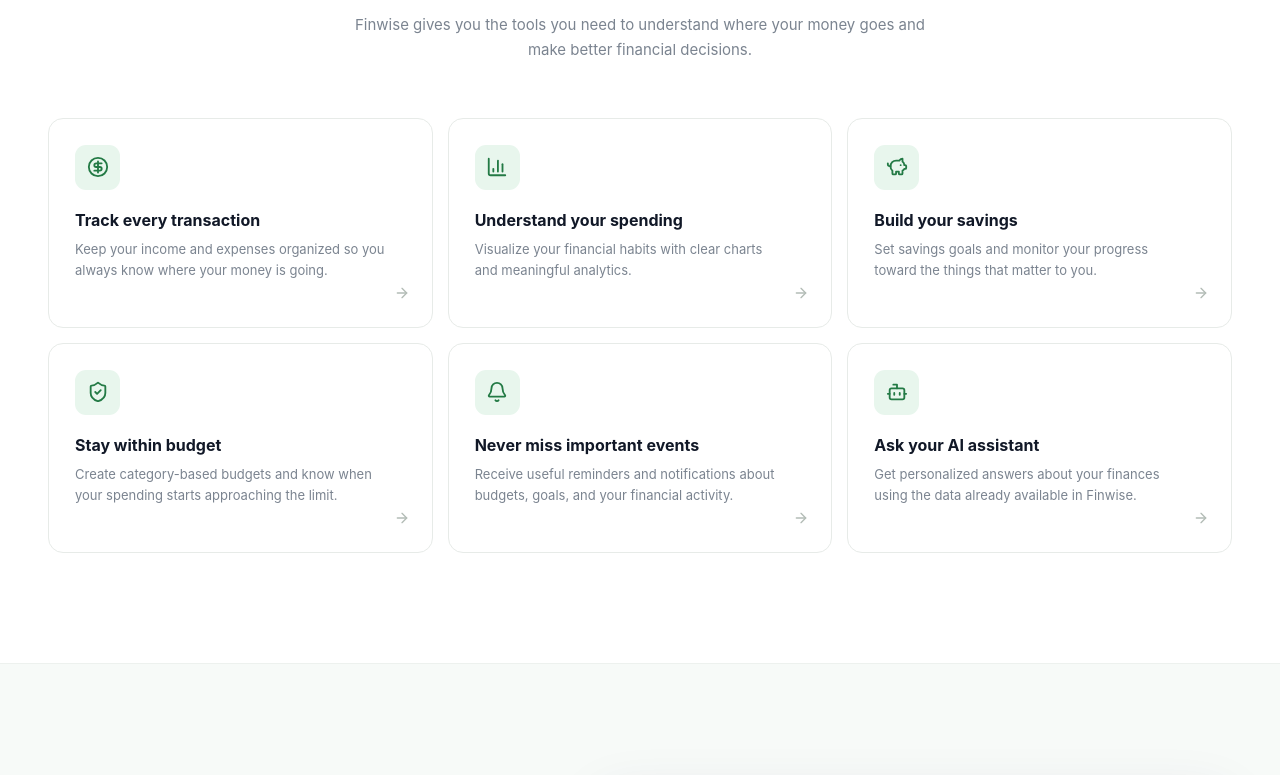
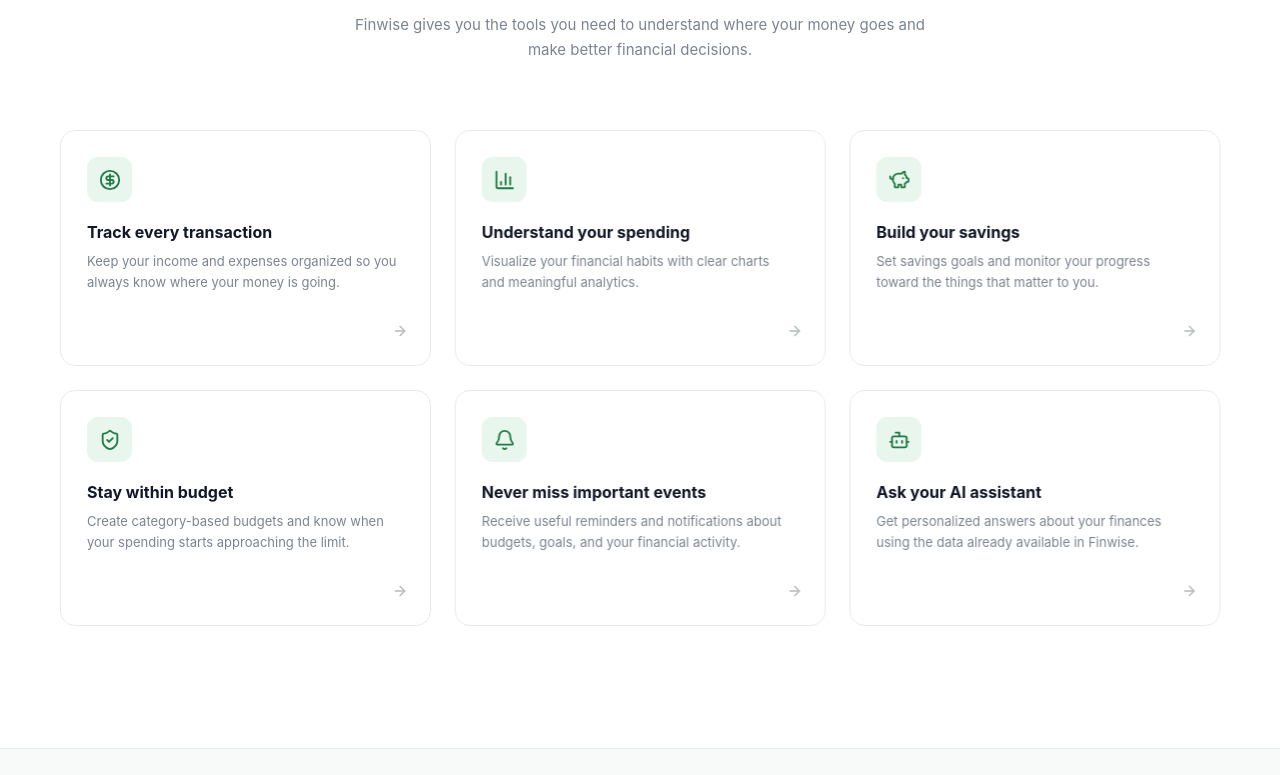
Before and after one commit to Jaydeep-Sarkar-10/Finwise, a React app in the folder frontend/: page / in a window 1280 px wide. Shown: the part 990-1765 px from the top of the page. Built offline with nearby package versions, Linux system fonts and the light colour scheme; the HTML template or start-up script is replaced by a standard one.

Commit message:
Updated the landing page ui

```diff
--- a/frontend/package.json
+++ b/frontend/package.json
@@ -11,6 +11,7 @@
   },
   "dependencies": {
     "firebase": "^12.17.1",
+    "gsap": "^3.15.0",
     "lucide-react": "^1.31.0",
     "ogl": "^1.0.11",
     "react": "^19.2.8",
--- a/frontend/src/components/LandingPage.jsx
+++ b/frontend/src/components/LandingPage.jsx
@@ -20,6 +20,7 @@
 import { useState } from "react";
 import SpecularButton from "./SpecularButton";
 import CurvedLoop from "./CurvedLoop";
+import Masonry from "./Masonry";
 
 function LandingPage({ onGetStarted, onLogin }) {
   const [mobileMenu, setMobileMenu] = useState(false);
@@ -517,44 +518,84 @@
         </div>
 
 
-        <div className="landing-features-grid">
-
+        <div style={{ maxWidth: '1200px', margin: '0 auto' }}>
+          <Masonry
+            items={[
+              {
+                id: "1",
+                height: 260,
+                content: (
                   <FeatureCard
                     icon={<CircleDollarSign size={22} />}
                     title="Track every transaction"
                     description="Keep your income and expenses organized so you always know where your money is going."
                   />
-
+                )
+              },
+              {
+                id: "2",
+                height: 260,
+                content: (
                   <FeatureCard
                     icon={<BarChart3 size={22} />}
                     title="Understand your spending"
                     description="Visualize your financial habits with clear charts and meaningful analytics."
                   />
-
+                )
+              },
+              {
+                id: "3",
+                height: 260,
+                content: (
                   <FeatureCard
                     icon={<PiggyBank size={22} />}
                     title="Build your savings"
                     description="Set savings goals and monitor your progress toward the things that matter to you."
                   />
-
+                )
+              },
+              {
+                id: "4",
+                height: 260,
+                content: (
                   <FeatureCard
                     icon={<ShieldCheck size={22} />}
                     title="Stay within budget"
                     description="Create category-based budgets and know when your spending starts approaching the limit."
                   />
-
+                )
+              },
+              {
+                id: "5",
+                height: 260,
+                content: (
                   <FeatureCard
                     icon={<Bell size={22} />}
                     title="Never miss important events"
                     description="Receive useful reminders and notifications about budgets, goals, and your financial activity."
                   />
-
+                )
+              },
+              {
+                id: "6",
+                height: 260,
+                content: (
                   <FeatureCard
                     icon={<Bot size={22} />}
                     title="Ask your AI assistant"
                     description="Get personalized answers about your finances using the data already available in Finwise."
                   />
-
+                )
+              }
+            ]}
+            ease="power3.out"
+            duration={0.8}
+            stagger={0.1}
+            animateFrom="bottom"
+            scaleOnHover={true}
+            hoverScale={0.98}
+            blurToFocus={true}
+          />
         </div>
 
       </section>
@@ -932,12 +973,14 @@
         <div className="landing-footer-bottom">
 
           <span>
-            © 2026 Finwise. Built to make
-            money management simpler.
+            © {new Date().getFullYear()} Jaydeep Sarkar. All rights reserved.
           </span>
 
-          <span>
-            Smart money. Better decisions.
+          <span style={{ display: 'flex', gap: '6px', alignItems: 'center' }}>
+            Contact:
+            <a href="mailto:jaydeepsarkar5050@gmail.com" style={{ color: 'inherit', textDecoration: 'underline', textUnderlineOffset: '4px' }}>
+              jaydeepsarkar5050@gmail.com
+            </a>
           </span>
 
         </div>
--- /dev/null
+++ b/frontend/src/components/Masonry.css
@@ -0,0 +1,18 @@
+.list {
+  position: relative;
+  width: 100%;
+  margin: 0 auto;
+}
+
+.item-wrapper {
+  position: absolute;
+  will-change: transform, width, height, opacity;
+  padding: 12px;
+  top: 0;
+  left: 0;
+  display: flex;
+}
+
+.item-wrapper > * {
+  flex: 1;
+}
--- /dev/null
+++ b/frontend/src/components/Masonry.jsx
@@ -0,0 +1,221 @@
+import { useEffect, useLayoutEffect, useMemo, useRef, useState } from 'react';
+import { gsap } from 'gsap';
+
+import './Masonry.css';
+
+const useMedia = (queries, values, defaultValue) => {
+  const get = () => {
+    if (typeof window === 'undefined') return defaultValue;
+    return values[queries.findIndex(q => matchMedia(q).matches)] ?? defaultValue;
+  };
+
+  const [value, setValue] = useState(get);
+
+  useEffect(() => {
+    const handler = () => setValue(get);
+    queries.forEach(q => matchMedia(q).addEventListener('change', handler));
+    return () => queries.forEach(q => matchMedia(q).removeEventListener('change', handler));
+    // eslint-disable-next-line react-hooks/exhaustive-deps
+  }, [queries]);
+
+  return value;
+};
+
+const useMeasure = () => {
+  const ref = useRef(null);
+  const [size, setSize] = useState({ width: 0, height: 0 });
+
+  useLayoutEffect(() => {
+    if (!ref.current) return;
+    const ro = new ResizeObserver(([entry]) => {
+      const { width, height } = entry.contentRect;
+      setSize({ width, height });
+    });
+    ro.observe(ref.current);
+    return () => ro.disconnect();
+  }, []);
+
+  return [ref, size];
+};
+
+const Masonry = ({
+  items,
+  ease = 'power3.out',
+  duration = 1.2,
+  stagger = 0.18,
+  animateFrom = 'bottom',
+  scaleOnHover = true,
+  hoverScale = 0.98,
+  blurToFocus = true,
+}) => {
+  const columns = useMedia(
+    ['(min-width:1000px)', '(min-width:600px)', '(min-width:400px)'],
+    [3, 2, 1],
+    1
+  );
+
+  const [containerRef, { width }] = useMeasure();
+  const [isReady, setIsReady] = useState(false);
+  const isVisible = useRef(false);
+  const activeTimelines = useRef([]);
+
+  useEffect(() => {
+    setIsReady(true);
+  }, [items]);
+
+  const grid = useMemo(() => {
+    if (!width) return [];
+
+    const colHeights = new Array(columns).fill(0);
+    const columnWidth = width / columns;
+
+    return items.map(child => {
+      const col = colHeights.indexOf(Math.min(...colHeights));
+      const x = columnWidth * col;
+      const height = child.height || 260;
+      const y = colHeights[col];
+
+      colHeights[col] += height;
+
+      return { ...child, x, y, w: columnWidth, h: height };
+    });
+  }, [columns, items, width]);
+
+  const containerHeight = useMemo(() => {
+    if (!width || grid.length === 0) return 0;
+    const heights = [];
+    const columnWidth = width / columns;
+    const colHeights = new Array(columns).fill(0);
+    grid.forEach(item => {
+      const col = Math.round(item.x / columnWidth);
+      if (colHeights[col] !== undefined) {
+        colHeights[col] = item.y + item.h;
+      }
+    });
+    return Math.max(...colHeights);
+  }, [grid, columns, width]);
+
+  // Function to run the entrance animation for all items
+  const runEntranceAnimation = () => {
+    // Kill any active animations
+    activeTimelines.current.forEach(tl => tl && tl.kill());
+    activeTimelines.current = [];
+
+    grid.forEach((item, index) => {
+      const el = document.querySelector(`[data-key="masonry-item-${item.id}"]`);
+      if (!el) return;
+
+      // Reset item to hidden state first
+      const initialY = animateFrom === 'bottom' ? item.y + 80 : animateFrom === 'top' ? item.y - 80 : item.y;
+      const initialX = animateFrom === 'left' ? item.x - 80 : animateFrom === 'right' ? item.x + 80 : item.x;
+
+      gsap.set(el, {
+        x: initialX,
+        y: initialY,
+        width: item.w,
+        height: item.h,
+        opacity: 0,
+        ...(blurToFocus && { filter: 'blur(12px)' })
+      });
+
+      const tl = gsap.to(el, {
+        x: item.x,
+        y: item.y,
+        opacity: 1,
+        ...(blurToFocus && { filter: 'blur(0px)' }),
+        duration: duration,
+        ease: ease,
+        delay: index * stagger,
+      });
+
+      activeTimelines.current.push(tl);
+    });
+  };
+
+  // Position items (without animating) when layout changes
+  useLayoutEffect(() => {
+    if (!isReady || grid.length === 0) return;
+
+    grid.forEach(item => {
+      const el = document.querySelector(`[data-key="masonry-item-${item.id}"]`);
+      if (!el) return;
+      // Only update position if already visible; skip if not yet been revealed
+      if (isVisible.current) {
+        gsap.set(el, { x: item.x, y: item.y, width: item.w, height: item.h });
+      } else {
+        // Hide items below their start until intersection fires
+        gsap.set(el, {
+          x: item.x,
+          y: item.y + 80,
+          width: item.w,
+          height: item.h,
+          opacity: 0,
+          ...(blurToFocus && { filter: 'blur(12px)' })
+        });
+      }
+    });
+  }, [grid, isReady]);
+
+  // IntersectionObserver — re-animate every time the section scrolls into view
+  useEffect(() => {
+    if (!containerRef.current || !isReady || grid.length === 0) return;
+
+    const observer = new IntersectionObserver(
+      ([entry]) => {
+        if (entry.isIntersecting) {
+          isVisible.current = true;
+          runEntranceAnimation();
+        } else {
+          isVisible.current = false;
+          // Reset to hidden so animation replays next scroll-in
+          grid.forEach(item => {
+            const el = document.querySelector(`[data-key="masonry-item-${item.id}"]`);
+            if (!el) return;
+            gsap.set(el, {
+              opacity: 0,
+              y: item.y + 80,
+              ...(blurToFocus && { filter: 'blur(12px)' })
+            });
+          });
+        }
+      },
+      { threshold: 0.15 }
+    );
+
+    observer.observe(containerRef.current);
+    return () => observer.disconnect();
+    // eslint-disable-next-line react-hooks/exhaustive-deps
+  }, [isReady, grid]);
+
+  const handleMouseEnter = (e, item) => {
+    const selector = `[data-key="masonry-item-${item.id}"]`;
+    if (scaleOnHover) {
+      gsap.to(selector, { scale: hoverScale, duration: 0.35, ease: 'power2.out' });
+    }
+  };
+
+  const handleMouseLeave = (e, item) => {
+    const selector = `[data-key="masonry-item-${item.id}"]`;
+    if (scaleOnHover) {
+      gsap.to(selector, { scale: 1, duration: 0.35, ease: 'power2.out' });
+    }
+  };
+
+  return (
+    <div ref={containerRef} className="list" style={{ height: containerHeight }}>
+      {grid.map(item => (
+        <div
+          key={item.id}
+          data-key={`masonry-item-${item.id}`}
+          className="item-wrapper"
+          onMouseEnter={e => handleMouseEnter(e, item)}
+          onMouseLeave={e => handleMouseLeave(e, item)}
+        >
+          {item.content}
+        </div>
+      ))}
+    </div>
+  );
+};
+
+export default Masonry;
```
Also changed, not shown: 1 other file (tests, documents, lock files or other folders). Lines whose indentation alone changed are shown as unchanged.
